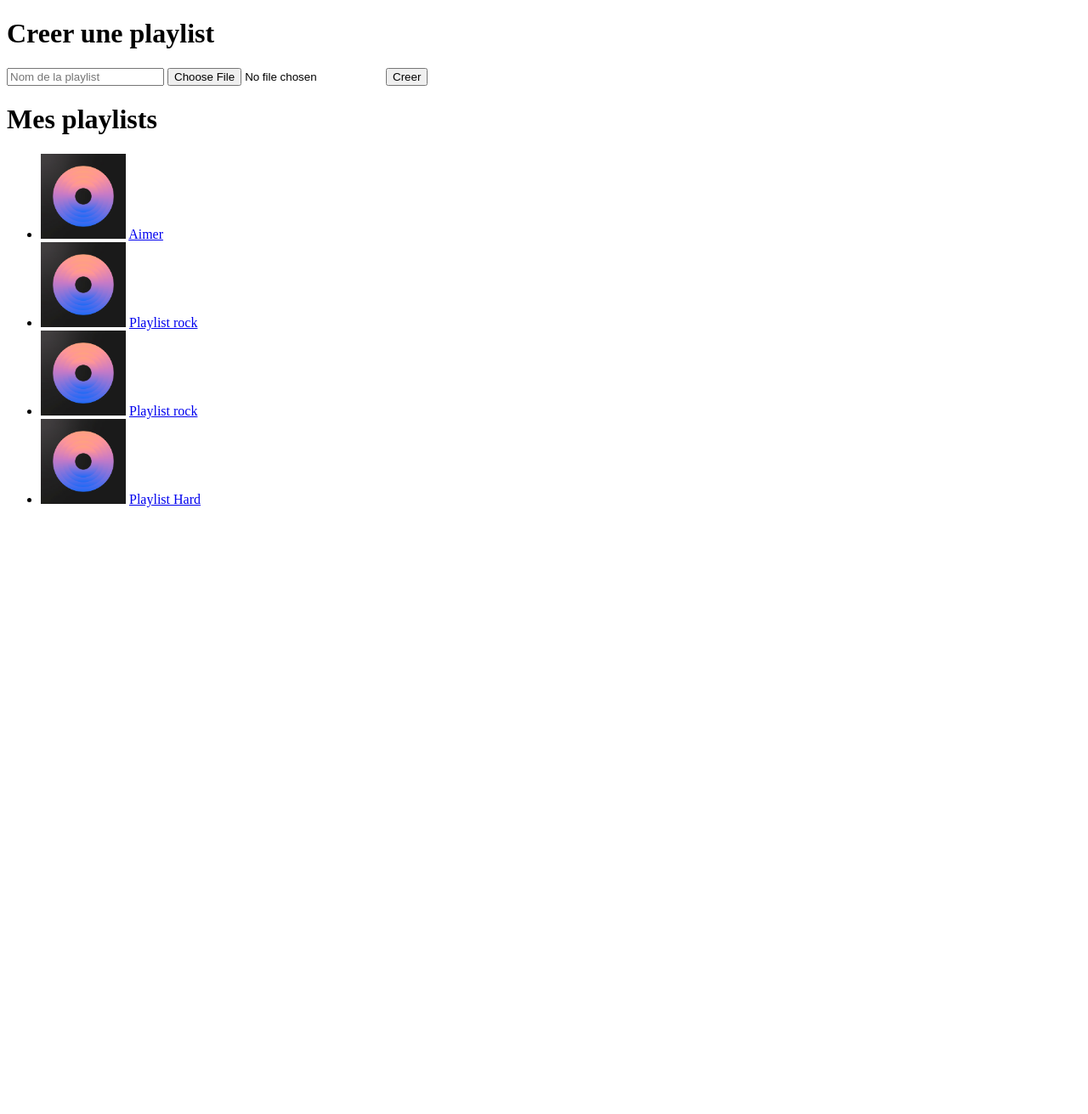
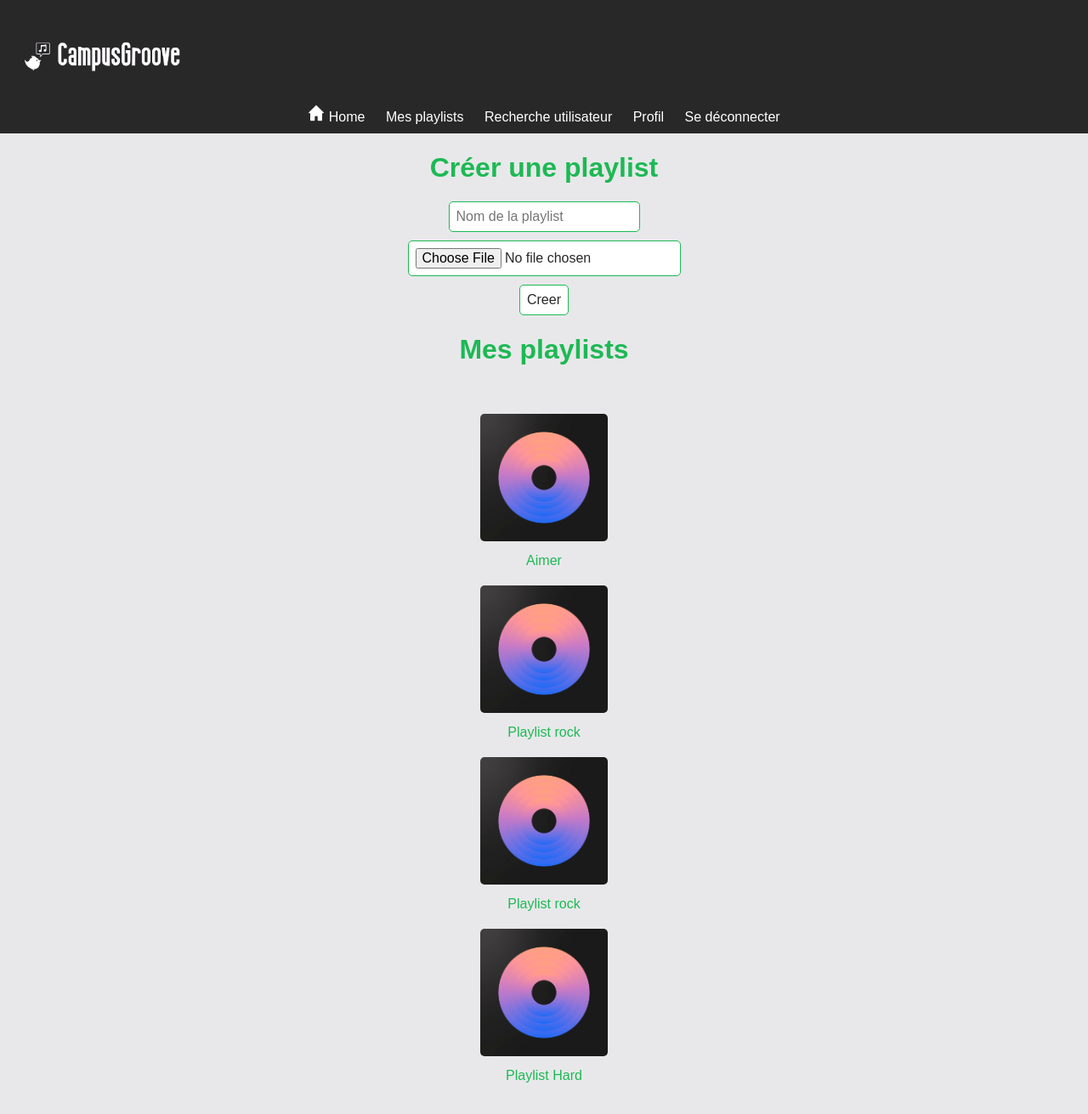
Before and after one commit to stevenMarmion/sae-web-php, a PHP site: page /App/Views/Playlist/Playlists.php in a window 1280 px wide. Shown: the whole page at 85% size. Before the commit the page ends 597 px from the top, so only its background shows below. Run offline with PHP 8.4, Linux system fonts and the light colour scheme; the visitor is signed in with stand-in values (Sample User, id 1); data comes from the database, SQL or seed files in the repository; both versions use the stored data as it was after the commit.

Commit message:
Ajout du style du like à l'accueil et à la création d'une playlist

```diff
--- a/App/Controllers/Playlist/AjoutAlbum.php
+++ b/App/Controllers/Playlist/AjoutAlbum.php
@@ -15,11 +15,11 @@ if ($_SERVER["REQUEST_METHOD"] == "POST") {
     if (isset($_POST['idAlbum']) && isset($_POST['idPlaylist'])) {
         ajoutAlbum();
     } else {
-        header('Location: /App/Views/playlist/Playlists.php?error=2');
+        header('Location: /App/Views/Playlist/Playlists.php?error=2');
         exit();
     }
 }
-header('Location: /App/Views/playlist/Playlists.php?error=2');
+header('Location: /App/Views/Playlist/Playlists.php?error=2');
 exit();
 
 function ajoutAlbum() {
@@ -28,7 +28,7 @@ function ajoutAlbum() {
     $idAlbum = $_POST['idAlbum'];
     $idPlaylist = $_POST['idPlaylist'];
     echo $crudPlaylist->ajouterAlbumPlaylist($idPlaylist, $idAlbum);
-    header('Location: /App/Views/playlist/Playlists.php');
+    header('Location: /App/Views/Playlist/Playlists.php');
     exit();
 }
 
--- a/App/Views/Layout/Home/NavGenerique.php
+++ b/App/Views/Layout/Home/NavGenerique.php
@@ -12,7 +12,7 @@
             <img id="home" src="/Public/Icons/home.png">
             Home
         </a>
-        <a href="/App/Views/playlist/Playlists.php">Mes playlists</a>
+        <a href="/App/Views/Playlist/Playlists.php">Mes playlists</a>
         <a href="#">Recherche utilisateur</a>
         <a href="#">Profil</a>
         <a href="/App/Views/Auth/UserLogin.php">Se déconnecter</a>
--- a/App/Views/playlist/Playlists.php
+++ b/App/Views/Playlist/Playlists.php
@@ -1,17 +1,15 @@
 <?php
+
+declare(strict_types=1);
+
+namespace App\Views\Playlist;
+
+require_once __DIR__ . "/../../Autoloader/autoloader.php";
 
 use App\Autoloader\Autoloader;
 use Database\DatabaseConnection\ConnexionBDD;
 use App\Models\EntityOperations\CrudPlaylist;
 use App\Models\EntityOperations\CrudUser;
-
-require_once '../../../Database/DatabaseConnection/ConnexionBDD.php';
-require_once '../../Models/EntityOperations/CrudAlbum.php';
-require_once '../../Models/EntityOperations/CrudArtiste.php';
-require_once '../../Models/EntityOperations/CrudPlaylist.php';
-require_once '../../Models/EntityOperations/CrudUser.php';
-require_once '../../Models/Album.php';
-require_once '../../Models/User.php';
 
 Autoloader::register();
 
@@ -28,10 +26,18 @@ $listePlaylist = $crudUser->obtenirPlaylistsUtilisateur($_SESSION["id"]);
 <html lang="fr">
 <head>
     <meta charset="UTF-8">
+    <meta name="viewport" content="width=device-width, initial-scale=1.0">
+    <link rel="stylesheet" href="/Public/Css/Playlist/playlist-style.css">
     <title>Playlists</title>
 </head>
 <body>
-    <h1> Creer une playlist </h1>
+    <?php
+        include __DIR__ . '/../Layout/Auth/NavBar.php';
+    ?>
+    <?php
+        include __DIR__ . '/../Layout/Home/NavGenerique.php';
+    ?>
+    <h1> Créer une playlist </h1>
     <form action="/App/Controllers/Playlist/CreationPlaylist.php" method="post">
         <input type="text" name="nomPlaylist" placeholder="Nom de la playlist">
         <input type="file" name="imgPlaylist" accept="image/*">
@@ -46,19 +52,15 @@ $listePlaylist = $crudUser->obtenirPlaylistsUtilisateur($_SESSION["id"]);
 
             <li>
                 <img src="../../../DataRessources/imagePlaylist/<?= $playlist['imgPlaylist'] ?>" alt="image de la playlist">
-                <a href="playlist.php?idP=<?= $playlist['idPlaylist'] ?>"><?= $playlist['nomPlaylist'] ?></a>
+                <a href="Playlist.php?idP=<?= $playlist['idPlaylist'] ?>">
+                    <?= $playlist['nomPlaylist'] ?>
+                </a>
             </li>
 
         <?php
         }
         ?>
         </ul>
-        <style>
-            img{
-                width: 100px;
-                height: 100px;
-            }
-        </style>
     </div>
     </body>
 </html>
--- /dev/null
+++ b/Public/Css/Playlist/playlist-style.css
@@ -0,0 +1,75 @@
+body {
+    background-color: #e8e8ea;
+    color: #282828;
+    font-family: 'Arial', sans-serif;
+    margin: 0;
+}
+
+li > img{
+    width: 100px;
+    height: 100px;
+}
+
+h1 {
+    text-align: center;
+    color: #1DB954;
+}
+
+form {
+    margin: 20px auto;
+    text-align: center;
+}
+
+form input[type="text"],
+form input[type="file"],
+form input[type="submit"] {
+    display: block;
+    margin: 10px auto;
+    padding: 8px;
+    border-radius: 5px;
+    border: 1px solid #1DB954;
+    font-size: 16px;
+    color: #282828;
+    background-color: #fff;
+    transition: border-color 0.3s ease;
+}
+
+form input[type="text"]:focus,
+form input[type="file"]:focus,
+form input[type="submit"]:focus {
+    outline: none;
+    border-color: #16843a;
+}
+
+.playlists {
+    display: flex;
+    justify-content: center;
+}
+
+.playlists ul {
+    list-style: none;
+    padding: 0;
+}
+
+.playlists ul li {
+    text-align: center;
+    margin: 20px;
+}
+
+.playlists ul li img {
+    width: 150px;
+    height: 150px;
+    border-radius: 5px;
+}
+
+.playlists ul li a {
+    display: block;
+    color: #1DB954;
+    text-decoration: none;
+    margin-top: 10px;
+    transition: color 0.3s ease;
+}
+
+.playlists ul li a:hover {
+    color: #16843a;
+}
```
Also changed, not shown: App/Controllers/Playlist/CreationPlaylist.php (+9 -6 lines), App/Views/Home/Accueil.php (+18 -23 lines), Public/Css/Home/home-style.css (+62 -0 lines), Database/DatabaseScripts/BDD_ALBUM.sqlite3.
